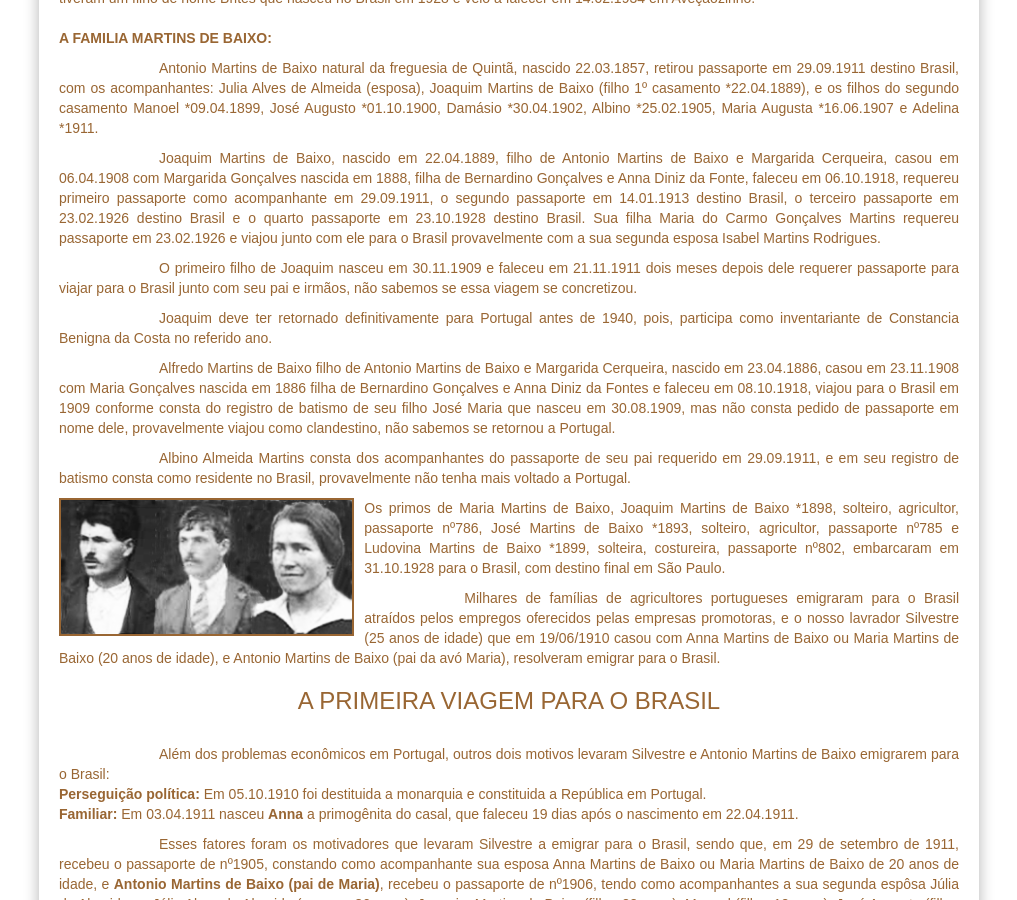
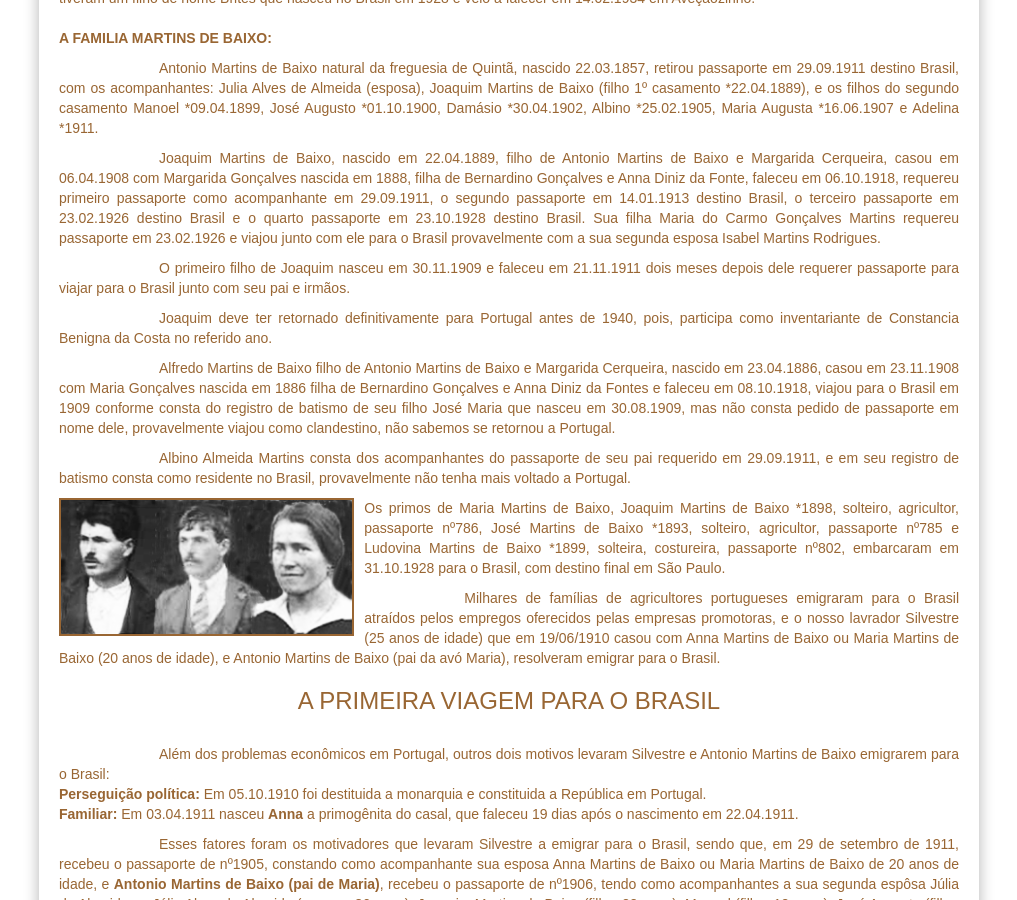
Before and after one commit to claudiovargas1955/claudiovargas1955.github.io, a Jekyll site: the page built from _pages/historia-de-silvestre.html, in a window 1280 px wide and 900 px high, scrolled down 7466 px. Shown: the whole window, without its empty margins (131-1148 px from the left). Built offline with Jekyll 4.4.1, drawn with Linux system fonts in a browser that asks for light colours; some web fonts are replaced.

Commit message:
Update historia-de-silvestre.html

```diff
--- a/_pages/historia-de-silvestre.html
+++ b/_pages/historia-de-silvestre.html
@@ -265,7 +265,7 @@
 <h3 align="center";> PARENTES DE SILVESTRE E MARIA QUE EMIGRARAM PARA O BRASIL</h3><br/>
 
 <p style="text-indent:100px";/>“Os portugueses no estrangeiro escrevem a epopéia do trabalho com o rosto a pingar de suor e com o mal
-da saudade agarrada ao coração. Não se poupam a esforços, a maioria se sujeita até os misteres a que    na sua própria terra não se
+da saudade agarrada ao coração. Não se poupam a esforços, a maioria se sujeita até os misteres a que na sua própria terra não se
 sujeitaria.”<br/>
 <p style="text-indent:100px";/>A capacidade de trabalho constitui a imagem de marca do emigrante português, que praticamente ninguém
 põe em causa. A garra, a coragem, a ambição e até a teimosia de melhorar a sua vida, faz parte do perfil do emigrante. Foram estas
@@ -411,7 +411,7 @@
 requereu passaporte em 23.02.1926 e viajou junto com ele para o Brasil provavelmente com a sua segunda esposa Isabel Martins Rodrigues.
 
 <p style="text-indent:100px";/>O primeiro filho de Joaquim nasceu em 30.11.1909 e faleceu em 21.11.1911 dois meses depois dele requerer
-passaporte para viajar para o Brasil junto com seu pai e irmãos, não sabemos se essa viagem se concretizou.
+passaporte para viajar para o Brasil junto com seu pai e irmãos.
 <p style="text-indent:100px";/>Joaquim deve ter retornado definitivamente para Portugal antes de 1940, pois, participa como
 inventariante de Constancia Benigna da Costa no referido ano.  </p>
 <p style="text-indent:100px";/>Alfredo Martins de Baixo filho de Antonio Martins de Baixo e Margarida Cerqueira, nascido em 23.04.1886,
```
